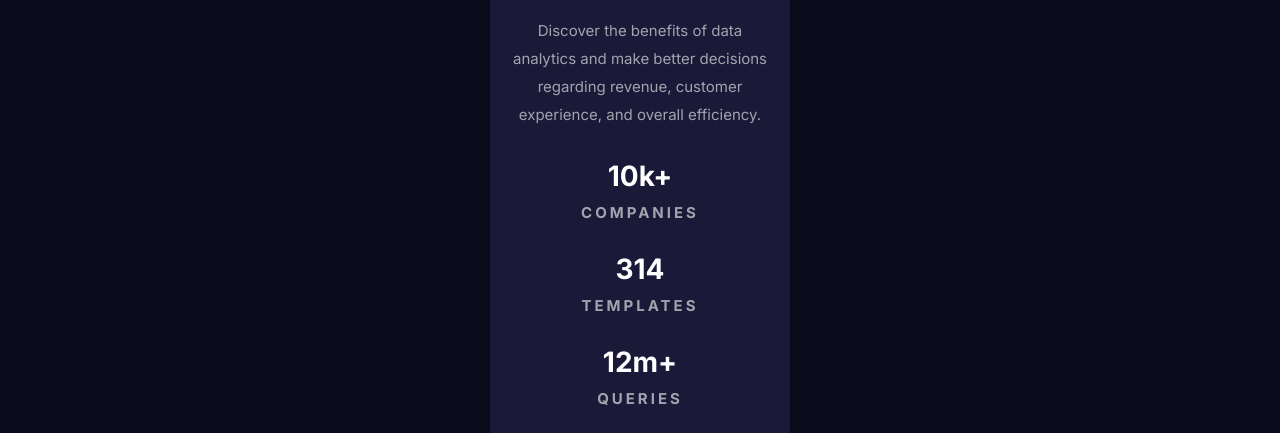
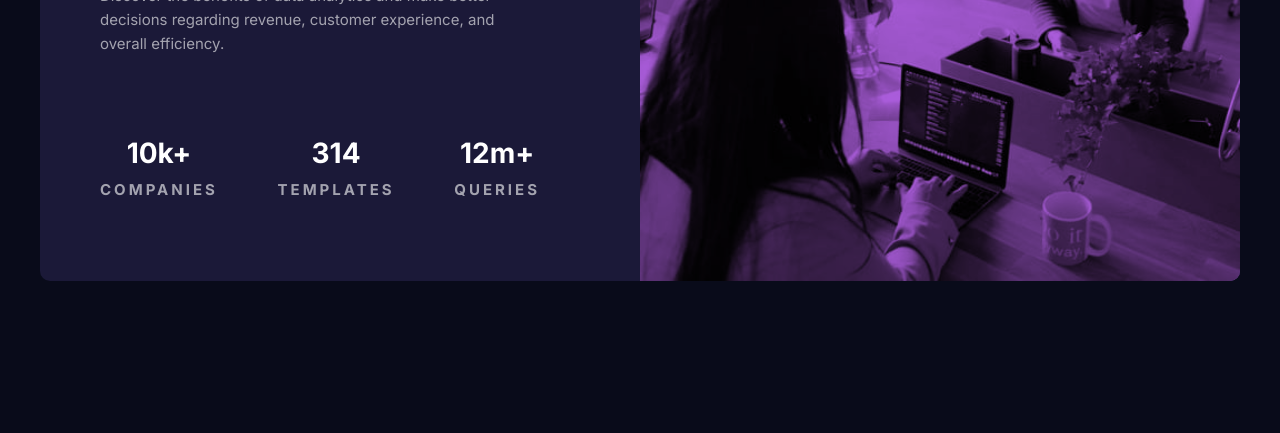
Before and after one commit to sriveer-me/business-insights-card, a website built with Parcel: page src/index.html in a window 1280 px wide. Shown: the part 367-800 px from the top of the page. Built offline with nearby package versions, Linux system fonts and the light colour scheme.

Commit message:
the card is working for desktop now.

```diff
--- a/src/scss/base/_utilities.scss
+++ b/src/scss/base/_utilities.scss
@@ -8,4 +8,8 @@
 
 .u-margin-bottom-medium{
     margin-bottom: 2rem;
+
+    @include for-desktop-up{
+        margin-bottom: 3rem;
+    }
 }
--- a/src/scss/components/_stats-card.scss
+++ b/src/scss/components/_stats-card.scss
@@ -1,12 +1,24 @@
 .stats-card{
     width: 30rem;
     background-color: $color-black-2;
-    border-radius: .5rem;
+    border-radius: 1rem;
     overflow: hidden;
+
+    @include for-desktop-up{
+        width: 120rem;
+        display: flex;
+        justify-content: center;
+        align-items: center;
+    }
 
     &__picture{
         display: flex;
         background-color: $color-primary;
+
+        @include for-desktop-up{
+            flex: 0 0 50%;
+            order: 2;
+        }
     }
 
     &__image{
@@ -20,30 +32,54 @@
         text-align: center;
         color: $color-white-1;
         padding: 2rem;
+
+        @include for-desktop-up{
+            text-align: left;
+            padding: 0 6rem;
+            padding-right: 10rem;
+        }
     }
 
     &__heading-primary{
         font-size: 2.8rem;
-        // margin: 2rem 0;
+
+        @include for-desktop-up{
+            font-size: 4.0rem;
+        }
     }
 
     &__body-text{
         color: rgba($color-white-2,0.6);
         font-size: 1.5rem;
         line-height: 2.8rem;
+
+        @include for-desktop-up{
+            line-height: 2.4rem;
+        }
     }
 
     &__stats-box{
         margin: 3rem 0;
+        @include for-desktop-up{
+            margin-top: 8rem;
+        }
 
         display: flex;
         flex-direction: column;
         row-gap: 3rem;
+
+        @include for-desktop-up{
+            flex-direction: row;
+            justify-content: space-between;
+        }
     }
 
-    // &__stat{
-
-    // }
+    &__stat{
+        text-align: center;
+        .stats-card__heading-primary{
+            font-size: 2.8rem;
+        }
+    }
 
     &__heading-secondary{
         margin-top: 1rem;
```
